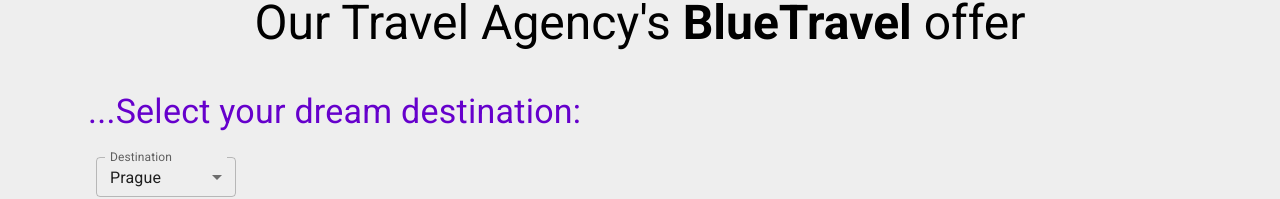
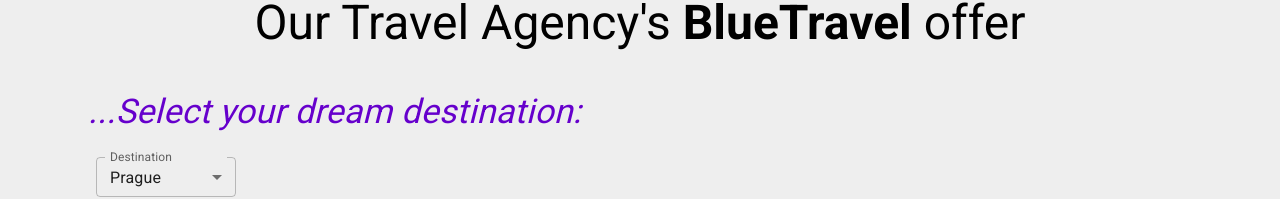
Before and after one commit to mareklonicek/travel-agency-react, a React (Create React App) app: page / in a window 1280 px wide. Shown: the part 125-324 px from the top of the page. Built offline with nearby package versions, Linux system fonts and the light colour scheme.

Commit message:
first commit

```diff
--- a/src/pages/Home.js
+++ b/src/pages/Home.js
@@ -17,7 +17,7 @@
           Our Travel Agency's <strong>BlueTravel</strong> offer
         </Typography>
         <Typography className="destination" sx={{color:"#6600cc"}}variant="h4" component="h5" align="left" marginBottom={2}>
-          ...Select your dream destination:
+          <i>...Select your dream destination:</i>
         </Typography>
           <FormControl sx={{ m: 1, minWidth: 140 }} size="small">
       <InputLabel id="demo-select-small-label">Destination</InputLabel>
```
